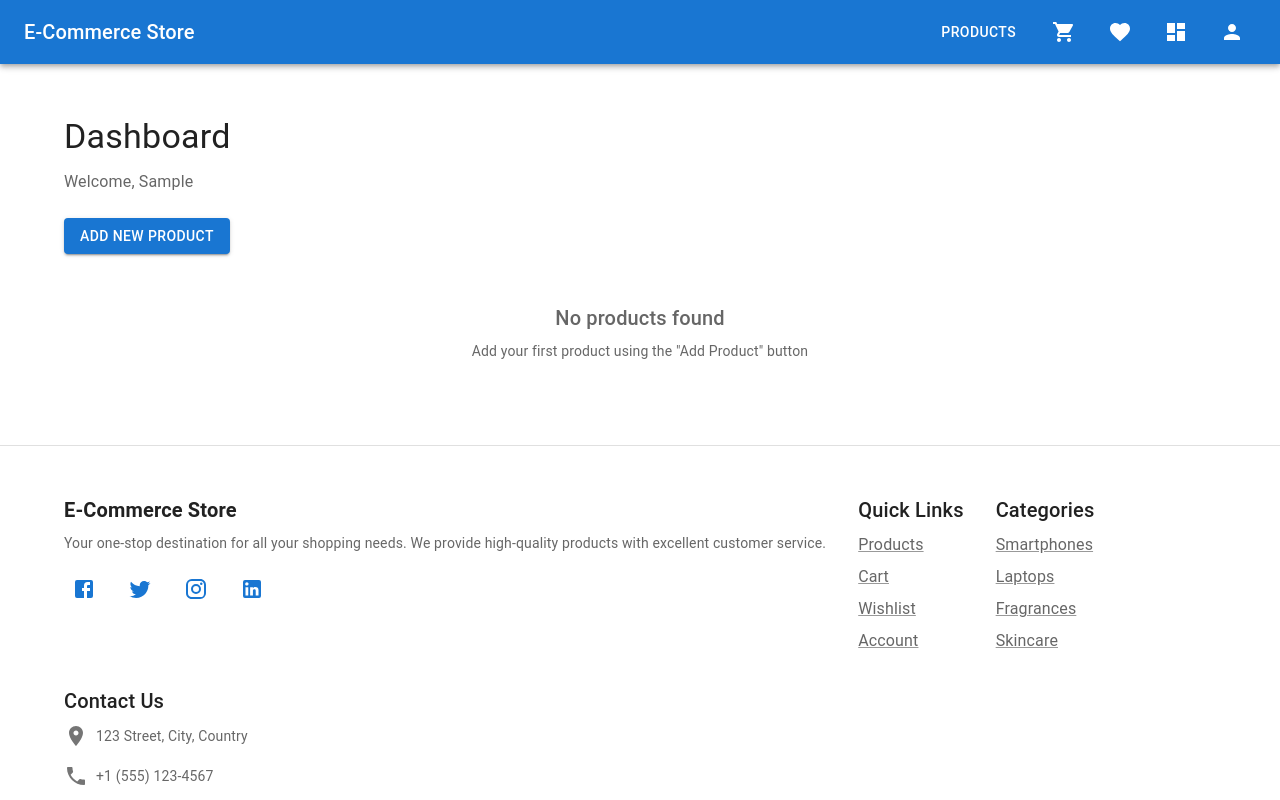
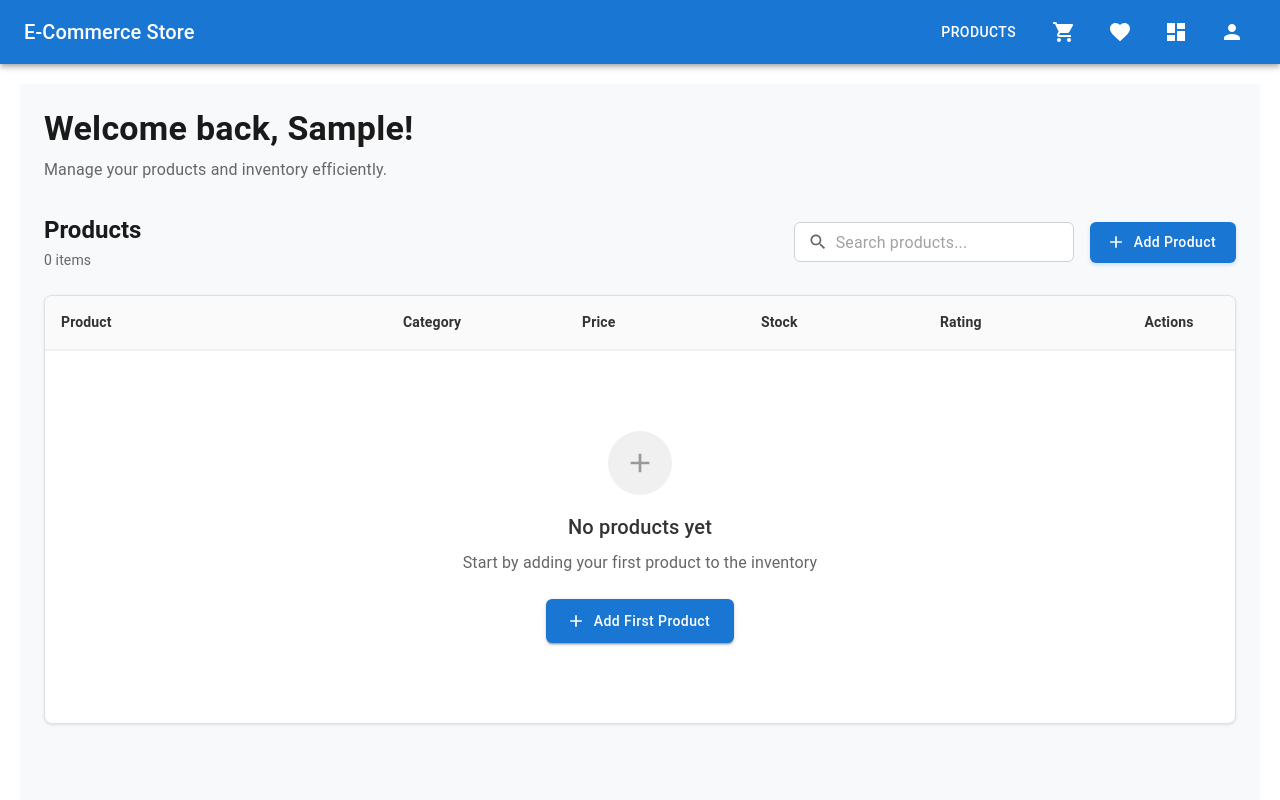
Before and after one commit to Ngenzi2/E-Commerce, a React (Vite) app: page /dashboard in a window 1280 px wide. Shown: the top 800 px of the page. Built offline with nearby package versions, Linux system fonts and the light colour scheme; sample sign-in values are in the browser's storage.

Commit message:
Enhance dashboard page behavior

```diff
--- a/src/pages/Dashboard.jsx
+++ b/src/pages/Dashboard.jsx
@@ -1,15 +1,33 @@
-import React, { useState, useEffect } from 'react';
-import { Container, Paper, Button, Typography, Box, Table, TableBody, TableCell, TableContainer, TableHead, TableRow, Dialog } from '@mui/material';
+import React, { useState } from 'react';
+import {
+  Box,
+  Typography,
+  Button,
+  TextField,
+  InputAdornment,
+  IconButton,
+  Avatar,
+  Chip,
+  Dialog,
+  alpha
+} from '@mui/material';
+import {
+  Search as SearchIcon,
+  Add as AddIcon,
+  Star as StarIcon,
+  Edit as EditIcon,
+  Delete as DeleteIcon
+} from '@mui/icons-material';
 import { useAuth } from '../hooks/contexts/AuthContext';
 import { useProduct } from '../hooks/contexts/ProductContext';
 import ProductForm from '../components/Dashboard/ProductForm';
-import ProductTable from '../components/Dashboard/ProductTable';
 
 const Dashboard = () => {
   const { user } = useAuth();
   const { products, setProducts } = useProduct();
   const [openForm, setOpenForm] = useState(false);
   const [editingProduct, setEditingProduct] = useState(null);
+  const [searchTerm, setSearchTerm] = useState('');
 
   const handleAddProduct = () => {
     setEditingProduct(null);
@@ -22,10 +40,12 @@ const Dashboard = () => {
   };
 
   const handleSaveProduct = (product) => {
+    const productWithUserId = { ...product, userId: user?.id };
+
     if (editingProduct) {
-      setProducts(products.map(p => p.id === product.id ? product : p));
+      setProducts(products.map(p => p.id === product.id ? { ...product, userId: user?.id } : p));
     } else {
-      setProducts([...products, { ...product, id: Date.now() }]);
+      setProducts([...products, { ...productWithUserId, id: Date.now() }]);
     }
     handleCloseForm();
   };
@@ -36,35 +56,328 @@ const Dashboard = () => {
   };
 
   const handleDeleteProduct = (id) => {
+    const productToDelete = products.find(p => p.id === id);
+    if (productToDelete && productToDelete.userId === user?.id) {
       setProducts(products.filter(p => p.id !== id));
+    }
   };
 
+  const userProducts = products.filter(p => p.userId === user?.id);
+  const filteredProducts = userProducts.filter(product =>
+    product.title.toLowerCase().includes(searchTerm.toLowerCase()) ||
+    product.category.toLowerCase().includes(searchTerm.toLowerCase()) ||
+    product.brand.toLowerCase().includes(searchTerm.toLowerCase())
+  );
+
   return (
-    <Container maxWidth="lg">
-      <Box sx={{ mt: 4, mb: 4 }}>
-        <Typography variant="h4" gutterBottom>
-          Dashboard
+    <Box sx={{
+      minHeight: '100vh',
+      bgcolor: '#f8f9fa',
+      p: 3
+    }}>
+      {/* Welcome Title */}
+      <Box sx={{ mb: 4 }}>
+        <Typography variant="h4" sx={{
+          fontWeight: 700,
+          color: '#1a1a1a',
+          mb: 1
+        }}>
+          Welcome back, {user?.firstName || user?.username || 'User'}!
         </Typography>
-        {user && (
-          <Typography variant="body1" color="text.secondary" sx={{ mb: 3 }}>
-            Welcome, {user.firstName || user.username}
+        <Typography sx={{
+          color: '#666',
+          fontSize: '1rem'
+        }}>
+          Manage your products and inventory efficiently.
         </Typography>
-        )}
+      </Box>
+
+      {/* Products Header */}
+      <Box sx={{
+        display: 'flex',
+        justifyContent: 'space-between',
+        alignItems: 'center',
+        mb: 3
+      }}>
+        <Box>
+          <Typography variant="h5" sx={{
+            fontWeight: 600,
+            color: '#1a1a1a',
+            mb: 0.5
+          }}>
+            Products
+          </Typography>
+          <Typography sx={{
+            color: '#666',
+            fontSize: '0.875rem'
+          }}>
+            {filteredProducts.length} {filteredProducts.length === 1 ? 'item' : 'items'}
+          </Typography>
+        </Box>
+
+        <Box sx={{ display: 'flex', gap: 2, alignItems: 'center' }}>
+          <TextField
+            placeholder="Search products..."
+            value={searchTerm}
+            onChange={(e) => setSearchTerm(e.target.value)}
+            size="small"
+            sx={{
+              width: 280,
+              '& .MuiOutlinedInput-root': {
+                borderRadius: '6px',
+                backgroundColor: '#ffffff',
+                '& fieldset': {
+                  borderColor: '#d0d0d0',
+                },
+              }
+            }}
+            InputProps={{
+              startAdornment: (
+                <InputAdornment position="start">
+                  <SearchIcon sx={{ color: '#666', fontSize: 20 }} />
+                </InputAdornment>
+              ),
+            }}
+          />
 
           <Button
             variant="contained"
-          color="primary"
+            startIcon={<AddIcon />}
             onClick={handleAddProduct}
-          sx={{ mb: 2 }}
+            sx={{
+              borderRadius: '6px',
+              textTransform: 'none',
+              fontWeight: 500,
+              px: 2.5,
+              py: 1,
+              backgroundColor: '#1976d2',
+              boxShadow: '0 2px 4px rgba(25, 118, 210, 0.2)',
+              '&:hover': {
+                backgroundColor: '#1565c0',
+                boxShadow: '0 4px 8px rgba(25, 118, 210, 0.3)'
+              }
+            }}
           >
-          Add New Product
+            Add Product
           </Button>
+        </Box>
+      </Box>
 
-        <ProductTable
-          products={products}
-          onEdit={handleEditProduct}
-          onDelete={handleDeleteProduct}
+      {/* Product List Table */}
+      <Box sx={{
+        bgcolor: '#ffffff',
+        borderRadius: '8px',
+        border: '1px solid #e0e0e0',
+        overflow: 'hidden',
+        boxShadow: '0 1px 3px rgba(0, 0, 0, 0.1)'
+      }}>
+        {/* Table Header */}
+        <Box sx={{
+          display: 'grid',
+          gridTemplateColumns: '2fr 1fr 1fr 1fr 1fr 100px',
+          gap: 2,
+          p: 2,
+          borderBottom: '2px solid #f0f0f0',
+          bgcolor: '#fafafa'
+        }}>
+          <Typography sx={{ fontWeight: 600, fontSize: '0.875rem', color: '#333' }}>
+            Product
+          </Typography>
+          <Typography sx={{ fontWeight: 600, fontSize: '0.875rem', color: '#333' }}>
+            Category
+          </Typography>
+          <Typography sx={{ fontWeight: 600, fontSize: '0.875rem', color: '#333' }}>
+            Price
+          </Typography>
+          <Typography sx={{ fontWeight: 600, fontSize: '0.875rem', color: '#333' }}>
+            Stock
+          </Typography>
+          <Typography sx={{ fontWeight: 600, fontSize: '0.875rem', color: '#333' }}>
+            Rating
+          </Typography>
+          <Typography sx={{ fontWeight: 600, fontSize: '0.875rem', color: '#333', textAlign: 'center' }}>
+            Actions
+          </Typography>
+        </Box>
+
+        {/* Product Rows */}
+        {filteredProducts.length > 0 ? (
+          filteredProducts.map((product, index) => (
+            <Box
+              key={product.id}
+              sx={{
+                display: 'grid',
+                gridTemplateColumns: '2fr 1fr 1fr 1fr 1fr 100px',
+                gap: 2,
+                p: 2,
+                borderBottom: index === filteredProducts.length - 1 ? 'none' : '1px solid #f0f0f0',
+                alignItems: 'center',
+                '&:hover': {
+                  bgcolor: '#f8f9fa'
+                }
+              }}
+            >
+              {/* Product Column */}
+              <Box sx={{ display: 'flex', alignItems: 'center', gap: 2 }}>
+                <Avatar
+                  src={product.thumbnail}
+                  variant="rounded"
+                  sx={{
+                    width: 40,
+                    height: 40,
+                    borderRadius: '6px',
+                    bgcolor: '#f0f0f0',
+                    border: '1px solid #e0e0e0'
+                  }}
                 />
+                <Box>
+                  <Typography sx={{
+                    fontWeight: 500,
+                    fontSize: '0.875rem',
+                    color: '#1a1a1a',
+                    lineHeight: 1.2
+                  }}>
+                    {product.title}
+                  </Typography>
+                  <Typography sx={{
+                    fontSize: '0.75rem',
+                    color: '#666',
+                    lineHeight: 1.2
+                  }}>
+                    {product.brand}
+                  </Typography>
+                </Box>
+              </Box>
+
+              {/* Category Column */}
+              <Chip
+                label={product.category}
+                size="small"
+                sx={{
+                  bgcolor: '#e8f5e9',
+                  color: '#2e7d32',
+                  borderRadius: '4px',
+                  width: 'fit-content',
+                  fontSize: '0.75rem',
+                  fontWeight: 500,
+                  height: 24
+                }}
+              />
+
+              {/* Price Column */}
+              <Typography sx={{
+                fontWeight: 600,
+                fontSize: '0.875rem',
+                color: '#1a1a1a'
+              }}>
+                ${product.price.toFixed(2)}
+              </Typography>
+
+              {/* Stock Column */}
+              <Box sx={{ display: 'flex', alignItems: 'center', gap: 1 }}>
+                <Box
+                  sx={{
+                    width: 8,
+                    height: 8,
+                    borderRadius: '50%',
+                    backgroundColor: product.stock > 20 ? '#4caf50' :
+                                   product.stock > 10 ? '#ff9800' : '#f44336'
+                  }}
+                />
+                <Typography sx={{
+                  fontSize: '0.875rem',
+                  color: '#1a1a1a'
+                }}>
+                  {product.stock}
+                </Typography>
+              </Box>
+
+              {/* Rating Column */}
+              <Box sx={{ display: 'flex', alignItems: 'center', gap: 1 }}>
+                <StarIcon sx={{
+                  color: '#ffb400',
+                  fontSize: 16
+                }} />
+                <Typography sx={{
+                  fontSize: '0.875rem',
+                  fontWeight: 500
+                }}>
+                  {product.rating || '0.0'}
+                </Typography>
+              </Box>
+
+              {/* Actions Column */}
+              <Box sx={{ display: 'flex', justifyContent: 'center', gap: 1 }}>
+                <Button
+                  size="small"
+                  onClick={() => handleEditProduct(product)}
+                  sx={{
+                    textTransform: 'none',
+                    fontSize: '0.75rem',
+                    color: '#1976d2',
+                    minWidth: 'auto',
+                    px: 1
+                  }}
+                >
+                  Edit
+                </Button>
+                <Button
+                  size="small"
+                  onClick={() => handleDeleteProduct(product.id)}
+                  sx={{
+                    textTransform: 'none',
+                    fontSize: '0.75rem',
+                    color: '#d32f2f',
+                    minWidth: 'auto',
+                    px: 1
+                  }}
+                >
+                  Delete
+                </Button>
+              </Box>
+            </Box>
+          ))
+        ) : (
+          <Box sx={{
+            py: 10,
+            textAlign: 'center',
+            color: '#666'
+          }}>
+            <Box sx={{
+              width: 64,
+              height: 64,
+              borderRadius: '50%',
+              bgcolor: '#f0f0f0',
+              display: 'inline-flex',
+              alignItems: 'center',
+              justifyContent: 'center',
+              mb: 2
+            }}>
+              <AddIcon sx={{ color: '#999', fontSize: 32 }} />
+            </Box>
+            <Typography variant="h6" sx={{ mb: 1, color: '#333' }}>
+              No products yet
+            </Typography>
+            <Typography sx={{ mb: 3, color: '#666' }}>
+              Start by adding your first product to the inventory
+            </Typography>
+            <Button
+              variant="contained"
+              startIcon={<AddIcon />}
+              onClick={handleAddProduct}
+              sx={{
+                borderRadius: '6px',
+                textTransform: 'none',
+                fontWeight: 500,
+                px: 3,
+                py: 1.2
+              }}
+            >
+              Add First Product
+            </Button>
+          </Box>
+        )}
+      </Box>
 
       <Dialog open={openForm} onClose={handleCloseForm} maxWidth="sm" fullWidth>
         <ProductForm
@@ -76,7 +389,6 @@ const Dashboard = () => {
         />
       </Dialog>
     </Box>
-    </Container>
   );
 };
 
```
Lines whose indentation alone changed are shown as unchanged.
